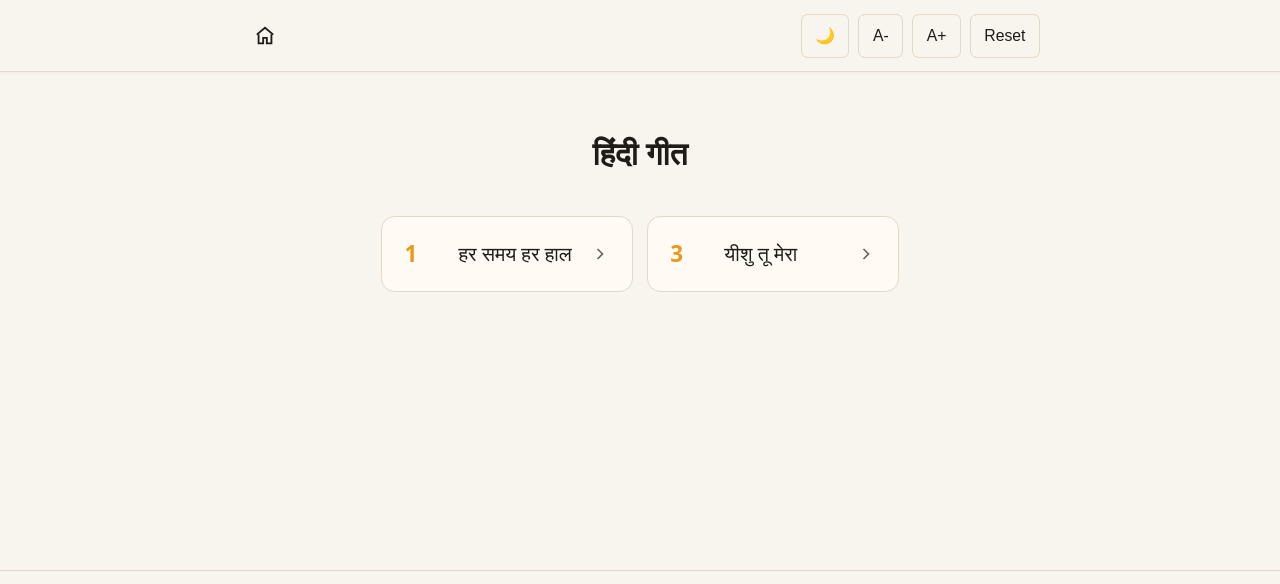
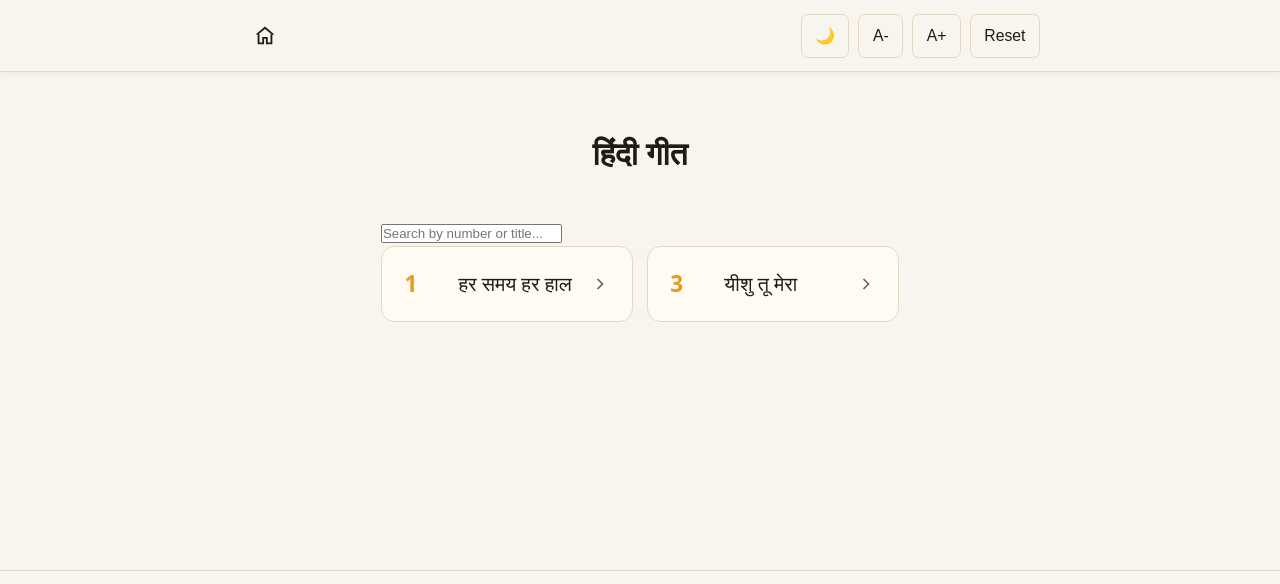
Before and after one commit to ajilenakh/VandanaGeetlyrics, an Eleventy site: page src/hindi.njk in a window 1280 px wide. Shown: the top 584 px of the page. Built offline with nearby package versions, Linux system fonts and the light colour scheme; Eleventy itself is replaced by a stand-in of ours; files that its build step writes are made by us from their sources.

Commit message:
feat: add search box to Hindi page

```diff
--- a/src/hindi.njk
+++ b/src/hindi.njk
@@ -1,14 +1,25 @@
 ---
 layout: base.njk
 title: हिंदी गीत
+currentLang: hindi
 ---
 
 <div class="language-page">
   <h1 class="page-title">हिंदी गीत</h1>
 
-  <div class="song-grid">
+  <div class="search-box">
+    <input
+      type="search"
+      id="song-search"
+      class="search-input"
+      placeholder="Search by number or title..."
+      aria-label="Search songs"
+    />
+  </div>
+
+  <div class="song-grid" id="song-grid">
     {% for song in collections.hindi %}
-      <a href="/hindi/{{ song.fileSlug }}/" class="song-card">
+      <a href="/hindi/{{ song.fileSlug }}/" class="song-card" data-number="{{ song.data.number }}" data-title="{{ song.data.title | lower }}">
         <div class="song-card-content">
           <span class="song-card-number">{{ song.data.number }}</span>
           <h2 class="song-card-title">{{ song.data.title }}</h2>
@@ -19,4 +30,10 @@ title: हिंदी गीत
       </a>
     {% endfor %}
   </div>
+
+  <div id="no-results" class="no-results" style="display: none;">
+    <p>We couldn't find that song. Try a different number.</p>
+  </div>
 </div>
+
+<script src="/js/search.js" defer></script>
```
